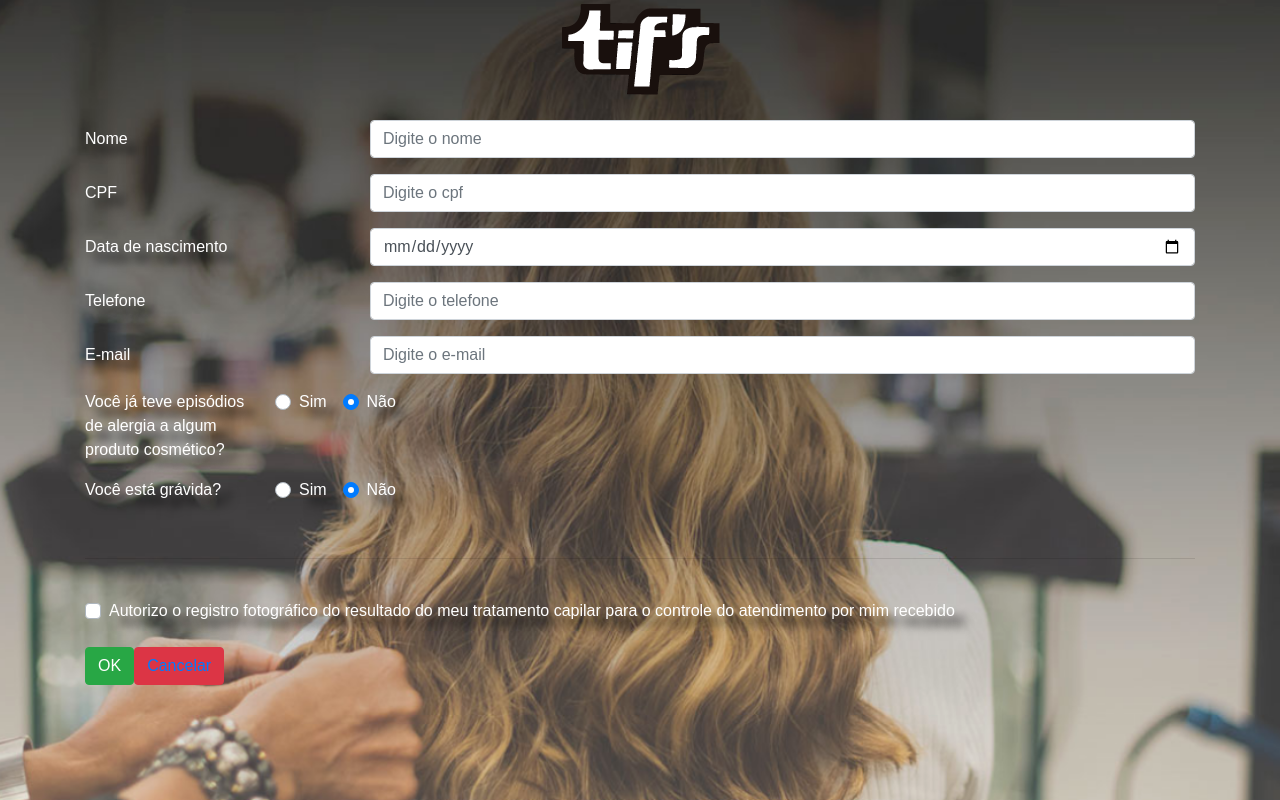
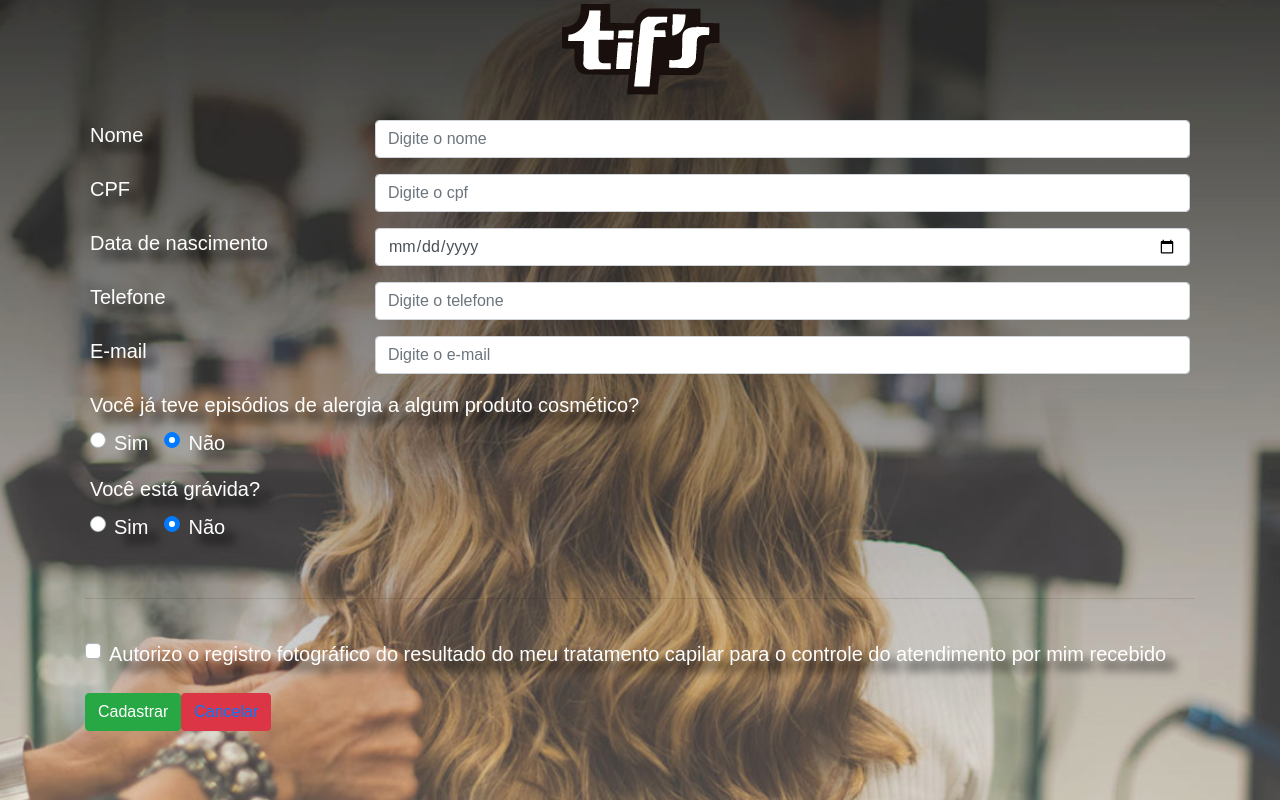
Before and after one commit to coelhojs/Tifs, a React (Create React App) app in the folder client/: page /CadastroCliente in a window 1280 px wide. Built offline with nearby package versions, Linux system fonts and the light colour scheme; what apisauce would draw is missing.

Commit message:
Atualização do front

```diff
--- a/client/src/App.css
+++ b/client/src/App.css
@@ -9,11 +9,59 @@ body {
 
 label {
   color: white;
+  font-size: 20px;
   text-shadow: 10px 10px 10px #000000; }
 
 .col-sm-2 {
   color: white;
+  font-size: 20px;
   text-shadow: 10px 10px 10px #000000; }
+
+container {
+  width: 1200px;
+  margin: 0 auto; }
+
+.col {
+  position: relative;
+  min-height: 1px;
+  float: left;
+  padding: 0 20px; }
+
+.col-1 {
+  width: 8.333%; }
+
+.col-2 {
+  width: 16.666%; }
+
+.col-3 {
+  width: 25%; }
+
+.col-4 {
+  width: 33.333%; }
+
+.col-5 {
+  width: 41.666%; }
+
+.col-6 {
+  width: 50%; }
+
+.col-7 {
+  width: 58.333%; }
+
+.col-8 {
+  width: 66.666%; }
+
+.col-9 {
+  width: 75%; }
+
+.col-10 {
+  width: 83.333%; }
+
+.col-11 {
+  width: 91.666%; }
+
+.col-12 {
+  width: 100%; }
 
 body {
   margin: 0;
--- a/client/src/components/CadastroCabeleireiro.js
+++ b/client/src/components/CadastroCabeleireiro.js
@@ -41,12 +41,9 @@ class CadastroCabeleireiro extends React.Component {
     render() {
         return (
             <form className="container" onSubmit={this.handleSubmit}>
-                <div className="foto-container text-center">
-                    <img src="../profile-img.jpg" alt="imagem" />
-                </div>
                 <div className="form-group row">
-                    <label className="col-3 col-form-label">Nome</label>
-                    <div className="col">
+                    <label className="col col-3">Nome</label>
+                    <div className="col col-9">
                         <input
                             name="Nome"
                             type="text"
@@ -57,8 +54,8 @@ class CadastroCabeleireiro extends React.Component {
                     </div>
                 </div>
                 <div className="form-group row">
-                    <label className="col-3 col-form-label">Telefone</label>
-                    <div className="col">
+                    <label className="col col-3">Telefone</label>
+                    <div className="col col-9">
                         <input
                             name="Telefone"
                             type="tel"
@@ -69,8 +66,8 @@ class CadastroCabeleireiro extends React.Component {
                     </div>
                 </div>
                 <div className="form-group row">
-                    <label className="col-3 col-form-label">E-mail</label>
-                    <div className="col">
+                    <label className="col col-3">E-mail</label>
+                    <div className="col col-9">
                         <input
                             name="Email"
                             type="email"
--- a/client/src/components/CadastroCliente.js
+++ b/client/src/components/CadastroCliente.js
@@ -2,7 +2,9 @@ import React, { Component } from "react";
 import { create } from "apisauce";
 import { api } from "../api/index";
 
+
 import { BrowserRouter as Router, Route, Link } from "react-router-dom";
+
 
 class CadastroCliente extends Component {
     constructor(props) {
@@ -10,6 +12,7 @@ class CadastroCliente extends Component {
         this.state = {
             id: "",
             Nome: "",
+            NomeError: "",
             CPF: "",
             AutorizaFotos: "",
             DataNascimento: "",
@@ -22,6 +25,50 @@ class CadastroCliente extends Component {
         this.handleInputChange = this.handleInputChange.bind(this);
         this.handleSubmit = this.handleSubmit.bind(this);
     }
+
+    change = e => {
+        this.props.onChange({ [e.target.name]: e.target.value });
+        this.setState({
+            [e.target.name]: e.target.value
+        });
+    };
+
+    validate = () => {
+        let isError = false;
+        const errors = {
+            Nome: ""
+        };
+
+        if (this.state.Nome.length < 5) {
+            isError = true;
+            errors.NomeError = "O nome não pode ser menor que 5 caracteres";
+        }
+
+        this.setState({
+            ...this.state,
+            ...errors
+        });
+
+        return isError;
+    };
+
+
+    onSubmit = e => {
+        e.preventDefault();
+        // this.props.onSubmit(this.state);
+        const err = this.validate();
+        if (!err) {
+            // clear form
+            this.setState({
+                Nome: ""
+            });
+            this.props.onChange({
+                Nome: ""
+            });
+        }
+    };
+
+
 
     handleInputChange(event) {
         const target = event.target;
@@ -50,25 +97,28 @@ class CadastroCliente extends Component {
         });
     }
 
+
+
     render() {
         return (
-            <form className="container" onSubmit={this.handleSubmit}>
+            <form className="container">
                 <div className="form-group row">
-                    <label className="col-3 col-form-label">Nome</label>
-                    <div className="col">
+                    <label className="col col-3">Nome</label>
+                    <div className="col col-9">
                         <input
                             name="Nome"
                             type="text"
                             value={this.state.Nome}
-                            onChange={this.handleInputChange}
+                            onChange={e => this.change(e)}
+                            errorText={this.state.NomeError}
                             className="form-control"
                             placeholder="Digite o nome"
                         />
                     </div>
                 </div>
                 <div className="form-group row">
-                    <label className="col-3 col-form-label">CPF</label>
-                    <div className="col">
+                    <label className="col col-3">CPF</label>
+                    <div className="col col-9">
                         <input
                             name="CPF"
                             type="number"
@@ -80,8 +130,8 @@ class CadastroCliente extends Component {
                     </div>
                 </div>
                 <div className="form-group row">
-                    <label className="col-3 col-form-label">Data de nascimento</label>
-                    <div className="col">
+                    <label className="col col-3">Data de nascimento</label>
+                    <div className="col col-9">
                         <input
                             name="DataNascimento"
                             type="date"
@@ -92,8 +142,8 @@ class CadastroCliente extends Component {
                     </div>
                 </div>
                 <div className="form-group row">
-                    <label className="col-3 col-form-label">Telefone</label>
-                    <div className="col">
+                    <label className="col col-3">Telefone</label>
+                    <div className="col col-9">
                         <input
                             name="Telefone"
                             type="tel"
@@ -105,8 +155,8 @@ class CadastroCliente extends Component {
                     </div>
                 </div>
                 <div className="form-group row">
-                    <label className="col-3 col-form-label">E-mail</label>
-                    <div className="col">
+                    <label className="col col-3">E-mail</label>
+                    <div className="col col-9">
                         <input
                             name="Email"
                             type="email"
@@ -118,8 +168,8 @@ class CadastroCliente extends Component {
                     </div>
                 </div>
                 <div className="form-group row">
-                    <div className="col-sm-2">Você já teve episódios de alergia a algum produto cosmético?</div>
-                    <div className="col-sm-10">
+                    <label className="col col-12">Você já teve episódios de alergia a algum produto cosmético?</label>
+                    <div className="col col-0">
                         <div className="custom-control custom-radio custom-control-inline">
                             <input
                                 type="radio"
@@ -150,8 +200,8 @@ class CadastroCliente extends Component {
                     </div>
                 </div>
                 <div className="form-group row">
-                    <div className="col-sm-2">Você está grávida?</div>
-                    <div className="col-sm-10">
+                    <label className="col col-12">Você está grávida?</label>
+                    <div className="col col-0">
                         <div className="custom-control custom-radio custom-control-inline">
                             <input
                                 type="radio"
@@ -200,7 +250,7 @@ class CadastroCliente extends Component {
                 </div>
                 <br />
                 <button type="submit" className="btn btn-success">
-                    OK
+                    Cadastrar
                 </button>
                 <button className="btn btn-danger">
                     <Link to="/">Cancelar</Link>
--- a/client/src/style/general.css
+++ b/client/src/style/general.css
@@ -7,8 +7,56 @@ body {
 
 label {
   color: white;
+  font-size: 20px;
   text-shadow: 10px 10px 10px #000000; }
 
 .col-sm-2 {
   color: white;
+  font-size: 20px;
   text-shadow: 10px 10px 10px #000000; }
+
+container {
+  width: 1200px;
+  margin: 0 auto; }
+
+.col {
+  position: relative;
+  min-height: 1px;
+  float: left;
+  padding: 0 20px; }
+
+.col-1 {
+  width: 8.333%; }
+
+.col-2 {
+  width: 16.666%; }
+
+.col-3 {
+  width: 25%; }
+
+.col-4 {
+  width: 33.333%; }
+
+.col-5 {
+  width: 41.666%; }
+
+.col-6 {
+  width: 50%; }
+
+.col-7 {
+  width: 58.333%; }
+
+.col-8 {
+  width: 66.666%; }
+
+.col-9 {
+  width: 75%; }
+
+.col-10 {
+  width: 83.333%; }
+
+.col-11 {
+  width: 91.666%; }
+
+.col-12 {
+  width: 100%; }
--- a/client/src/style/general.scss
+++ b/client/src/style/general.scss
@@ -8,10 +8,72 @@ body {
 
 label {
   color: white;
+  font-size: 20px;
   text-shadow: 10px 10px 10px #000000;
 }
 
 .col-sm-2 {
   color: white;
+  font-size: 20px;
   text-shadow: 10px 10px 10px #000000;
 }
+
+container {
+  width: 1200px;
+  margin: 0 auto;
+}
+
+.col {
+  position:relative;
+  min-height: 1px;
+  float: left;
+  padding: 0 20px;
+}
+
+.col-1 {
+  width: 8.333%;
+}
+
+.col-2 {
+  width: 16.666%;
+}
+
+.col-3 {
+  width: 25%;
+}
+
+.col-4 {
+  width: 33.333%;
+}
+
+.col-5 {
+  width: 41.666%;
+}
+
+.col-6 {
+  width: 50%;
+}
+
+.col-7 {
+  width: 58.333%;
+}
+
+.col-8 {
+  width: 66.666%;
+}
+
+.col-9 {
+  width: 75%;
+}
+
+.col-10 {
+  width: 83.333%;
+}
+
+.col-11 {
+  width: 91.666%;
+}
+
+.col-12 {
+  width: 100%;
+}
```
